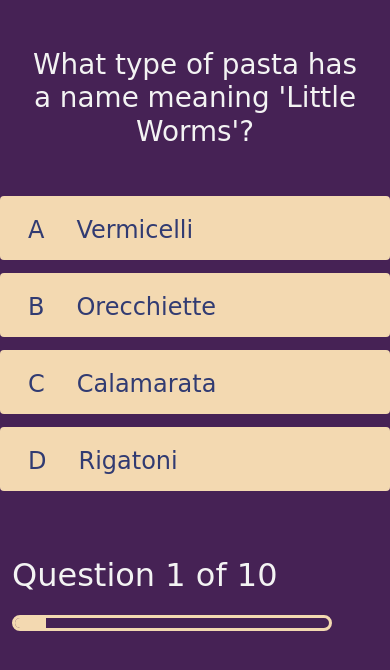
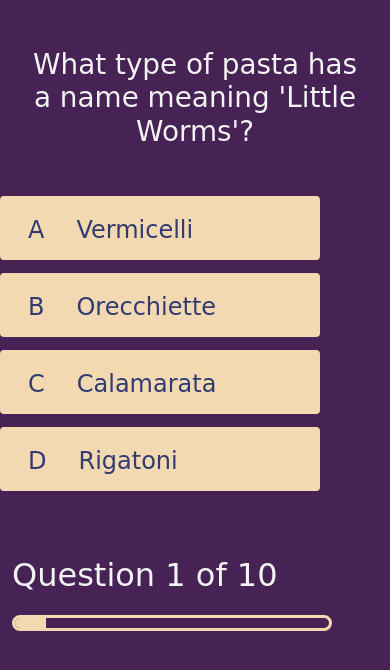
Before and after one commit to Code-Institute-Submissions/VKirijanova-Food-Quiz_MayResub, a plain HTML site: page game.html in a window 390 px wide. Drawn offline with nearby package versions, Linux system fonts and the light colour scheme; a web font is replaced by a local one.

Commit message:
changed width of buttons with answer for mobiles

```diff
--- a/assets/css/game.css
+++ b/assets/css/game.css
@@ -13,6 +13,7 @@ h1 {
   border-radius: 4px;
   font-size: 1.5rem;
   height: 4rem;
+  width: 20rem;
   margin-bottom: 0.8rem;
 }
 
```
